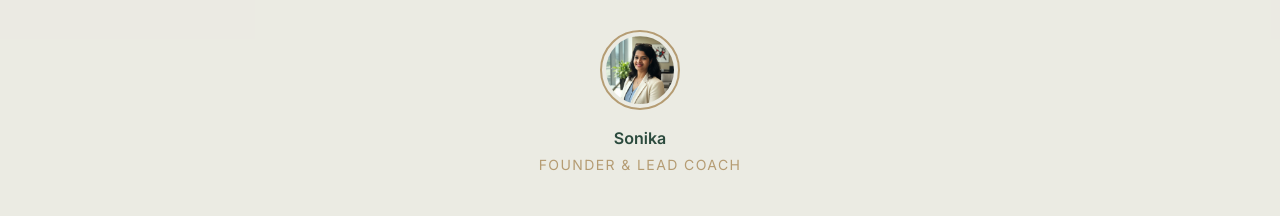
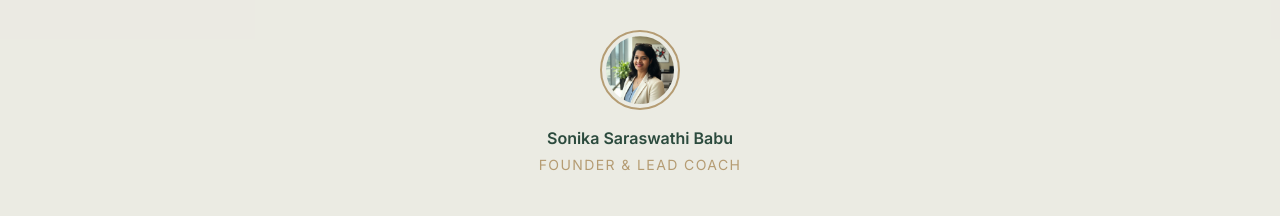
Before and after one commit to jithindevoffice-hue/nutrition-websie, a React (Vite) app: page /about in a window 1280 px wide. Shown: the part 1740-1956 px from the top of the page. Built offline with nearby package versions, Linux system fonts and the light colour scheme; a web font is replaced by a local one.

Commit message:
style: update coach name to full name in AboutPage

```diff
--- a/src/pages/AboutPage.tsx
+++ b/src/pages/AboutPage.tsx
@@ -96,7 +96,7 @@ export const AboutPage = () => {
                                     className={styles.coachImage}
                                 />
                             </div>
-                            <p className={styles.coachName}>Sonika</p>
+                            <p className={styles.coachName}>Sonika Saraswathi Babu</p>
                             <p className={styles.coachTitle}>Founder & Lead Coach</p>
                         </div>
                     </div>
```
